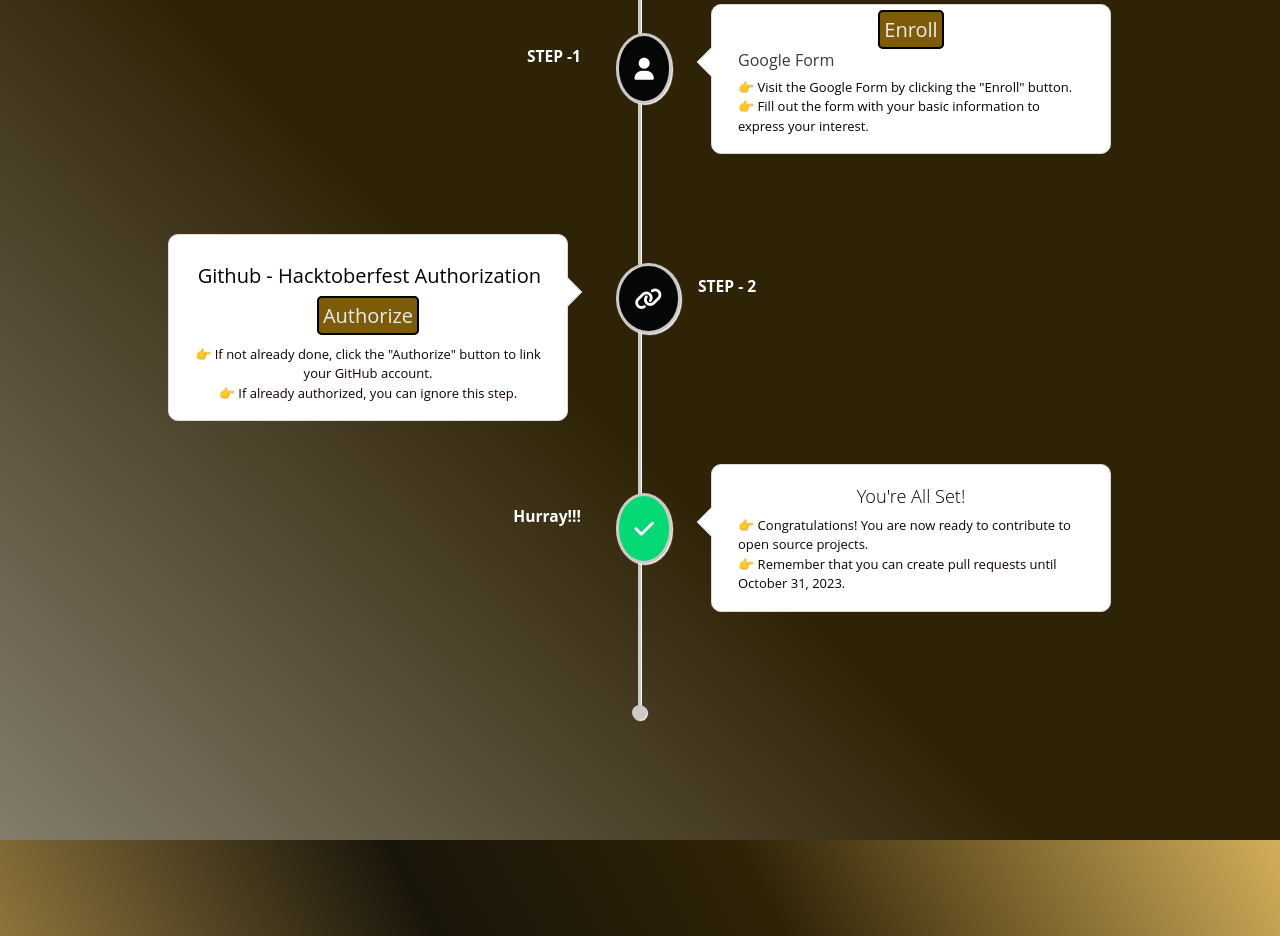
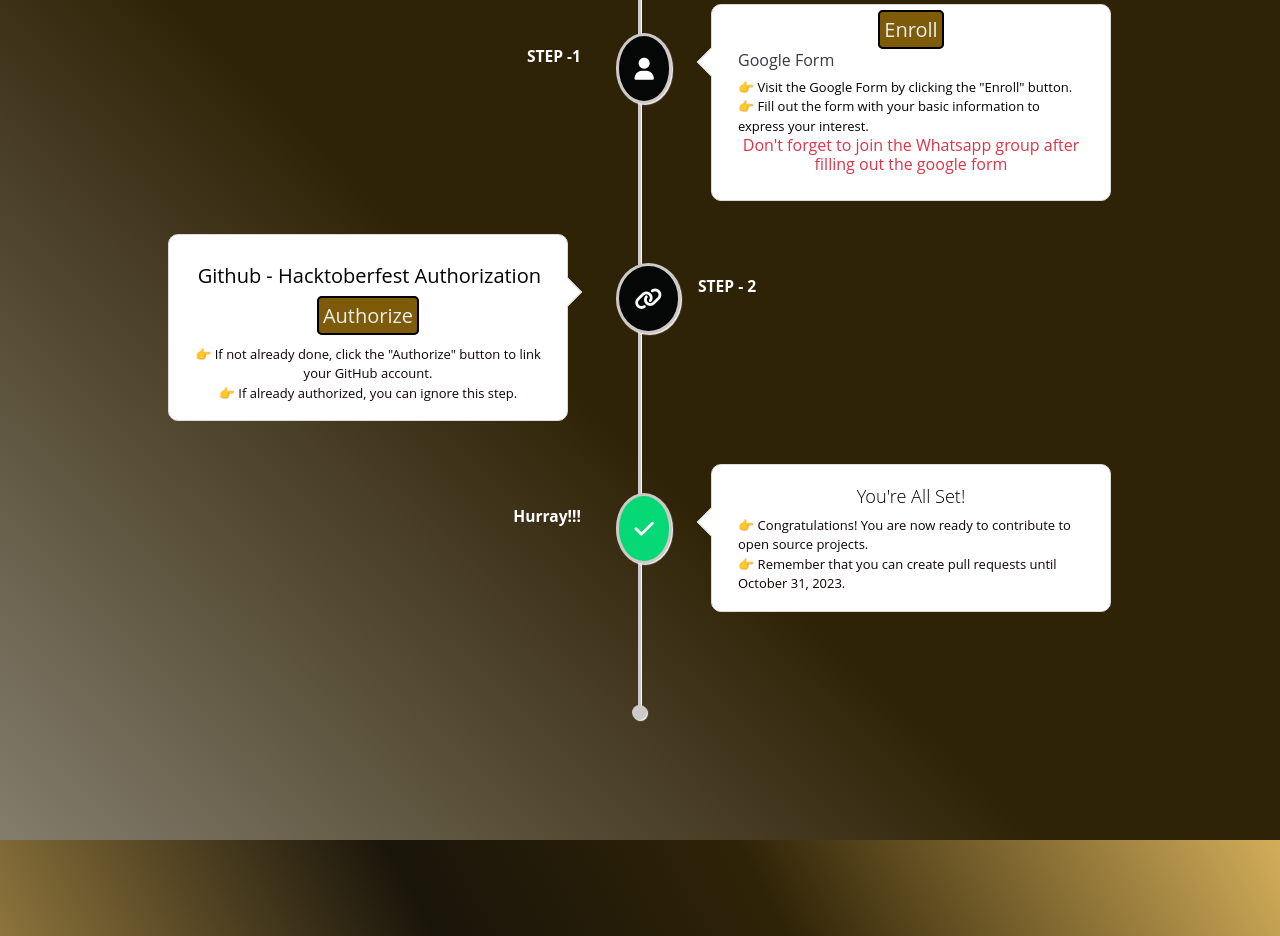
Before and after one commit to ketan-sonar/pccoe-acm-hacktoberfest-2023-site, a plain HTML site: page register.html in a window 1280 px wide. Shown: the part 1240-2176 px from the top of the page. Drawn offline with nearby package versions, Linux system fonts and the light colour scheme.

Commit message:
added w*app alert message in google form tab

```diff
--- a/register.html
+++ b/register.html
@@ -238,6 +238,7 @@
                         <h6 class="text-dark" >Google Form</h6>👉 Visit the Google Form by clicking the "Enroll" button.<br/>
                         👉 Fill out the form with your basic information to express your interest.
                         </p>
+                        <h6 class="text-center text-danger">Don't forget to join the Whatsapp group after filling out the google form</h6>
                     </div>
                     <div class="event_date">
                         STEP -1
```
